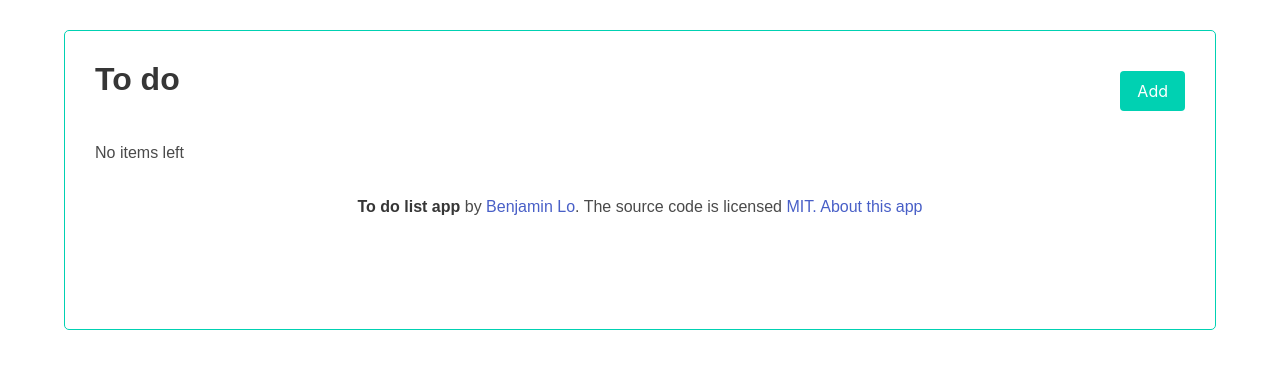
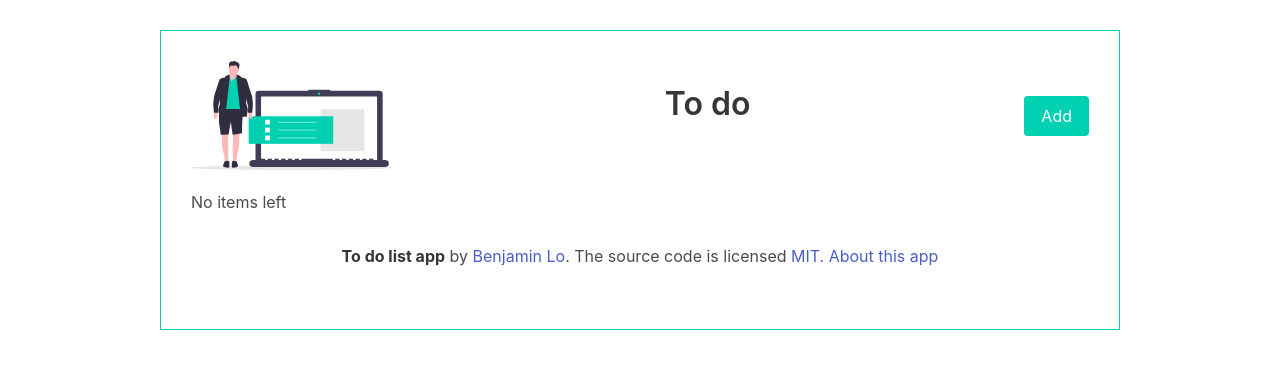
Before and after one commit to benji011/react-todo, a React (Create React App) app: page / in a window 1280 px wide. Shown: the top 368 px of the page. Built offline with nearby package versions, Linux system fonts and the light colour scheme; no server answers; data requests are answered from the project's data file.

Commit message:
fix: styling & images

```diff
--- a/src/App.tsx
+++ b/src/App.tsx
@@ -114,7 +114,7 @@ function App() {
 
   return (
     <Router>
-      <div className="container is-widescreen">
+      <div className="container is-max-desktop">
         <Header
           title="To do"
           onAdd={() => setShowAddTask(!showAddTask)}
--- a/src/components/Header.tsx
+++ b/src/components/Header.tsx
@@ -5,6 +5,7 @@ const Header = (props: IHeader) => {
   const { title, onAdd, showAdd } = props;
   return (
     <header className="header">
+      <img className="header-img" src="img/todo.svg" alt="header" />
       <h1 className="title">{title}</h1>
       <Button
         showAdd={showAdd}
@@ -19,7 +20,4 @@ Header.defaultProps = {
   title: "Task tracker",
 };
 
-// CSS Custom styles in JS
-// const heading: object = { color: "red", backgroundColor: "black" };
-
 export default Header;
--- a/src/index.css
+++ b/src/index.css
@@ -4,18 +4,12 @@
   padding: 0;
 }
 
-body {
-  font-family: "Poppins", sans-serif;
-}
-
 .container {
-  max-width: 500px;
   margin: 30px auto;
   overflow: auto;
   min-height: 300px;
   border: 1px solid #00d1b2;
   padding: 30px;
-  border-radius: 5px;
 }
 
 .header {
@@ -77,6 +71,10 @@ body {
   height: 20px;
 }
 
+.header-img {
+  max-width: 200px;
+}
+
 footer {
   margin-top: 30px;
   text-align: center;
```
Also changed, not shown: public/img/todo.svg (added).
